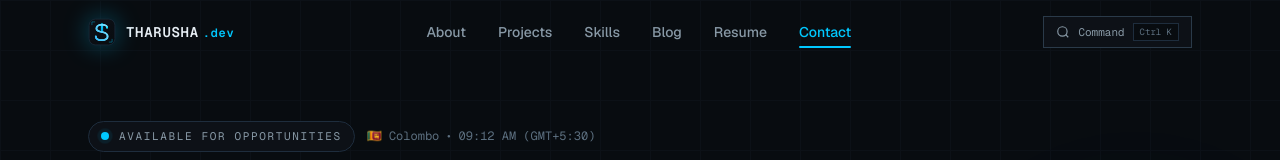
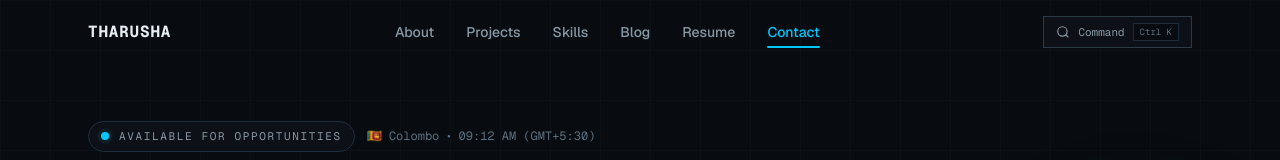
Before and after one commit to Tharusha2002-s/my-portfolio, a Next.js app in the folder frontend/: page / in a window 1280 px wide. Shown: the top 160 px of the page. Built offline with nearby package versions, Linux system fonts and the light colour scheme; no server answers.

Commit message:
remove logo icon

```diff
--- a/frontend/src/components/layout/Navbar.tsx
+++ b/frontend/src/components/layout/Navbar.tsx
@@ -4,7 +4,6 @@ import { useEffect, useState } from "react";
 import Link from "next/link";
 import { usePathname } from "next/navigation";
 import { smoothScrollTo } from "@/utils/smoothScroll";
-import { LogoIcon } from "@/components/ui/Logo";
 
 const navLinks = [
   { label: "About", href: "/#about", sectionId: "about" },
@@ -119,16 +118,10 @@ export default function Navbar() {
               window.scrollTo({ top: 0, behavior: "smooth" });
             }
           }}
-          className="group flex items-center gap-2.5 font-mono text-sm tracking-wider font-semibold select-none"
+          className="group flex items-center font-mono text-base tracking-wider font-bold select-none"
         >
-          <LogoIcon size="sm" />
-          <span className="flex items-baseline">
-            <span className="text-[#e6edf3] transition-colors group-hover:text-[#00c8ff]">
-              THARUSHA
-            </span>
-            <span className="text-[#00c8ff] text-xs ml-1 font-mono">
-              .dev
-            </span>
+          <span className="text-[#e6edf3] transition-colors group-hover:text-[#00c8ff]">
+            THARUSHA
           </span>
         </Link>
 
```
